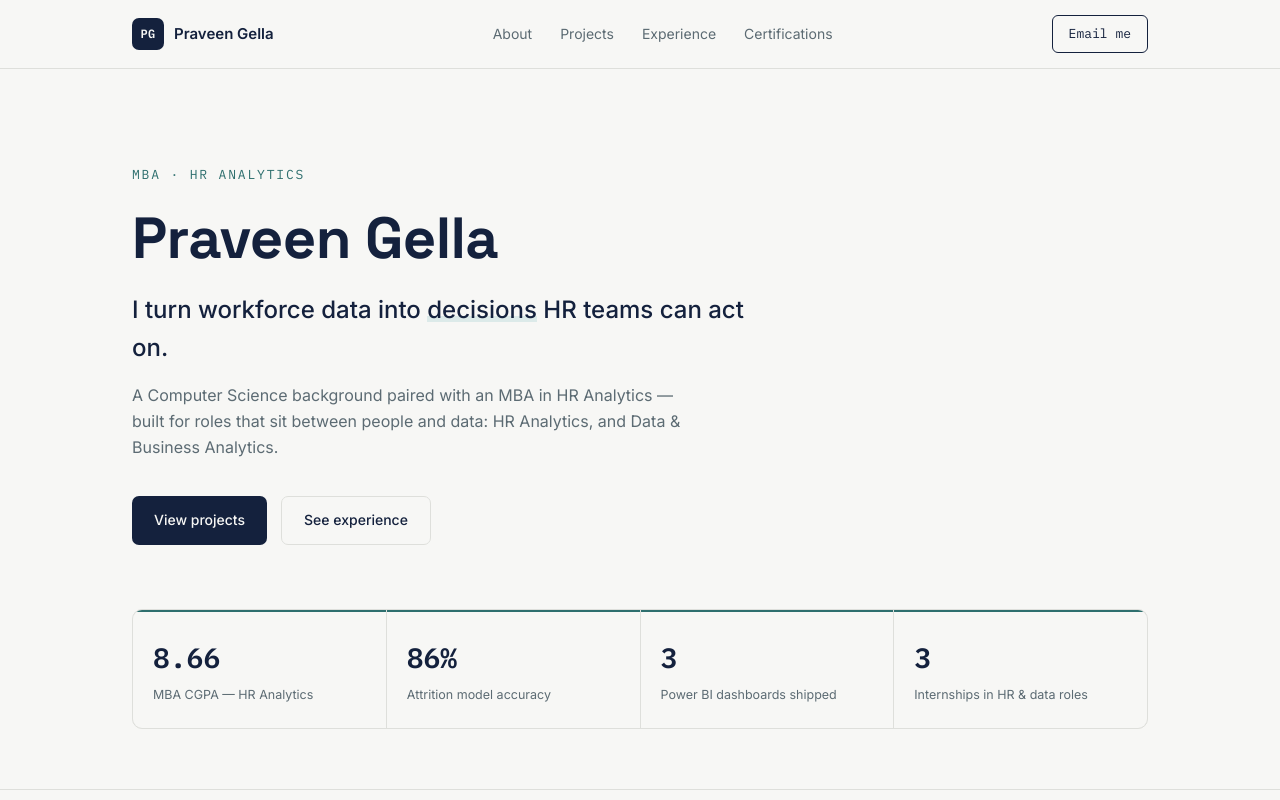
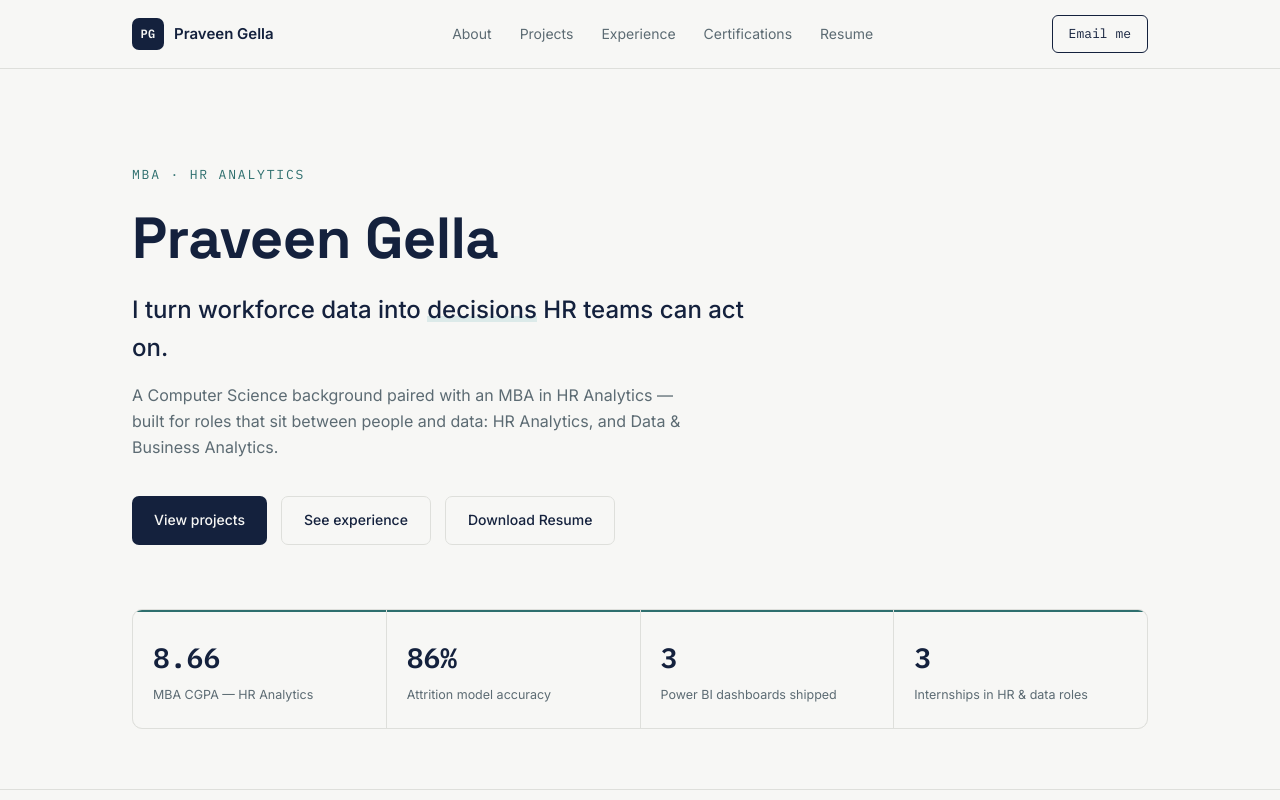
Before and after one commit to Praveen-Gella/Portfolio, a plain HTML site: page index.html in a window 1280 px wide. Shown: the top 800 px of the page. Drawn offline with Linux system fonts and the light colour scheme.

```diff
--- a/index.html
+++ b/index.html
@@ -455,6 +455,8 @@
       <a href="#projects">Projects</a>
       <a href="#experience">Experience</a>
       <a href="#certifications">Certifications</a>
+      <!-- ADDED RESUME LINK HERE -->
+      <a href="Praveen_Gella_Resume.pdf" target="_blank" rel="noopener">Resume</a>
     </nav>
     <a class="nav-cta" href="mailto:praveengella2002@gmail.com">Email me</a>
   </div>
@@ -469,6 +471,8 @@
     <div class="hero-ctas">
       <a class="btn btn-primary" href="#projects">View projects</a>
       <a class="btn btn-ghost" href="#experience">See experience</a>
+      <!-- ADDED RESUME BUTTON HERE -->
+      <a class="btn btn-ghost" href="Praveen_Gella_Resume.pdf" target="_blank" rel="noopener">Download Resume</a>
     </div>
     <div class="kpi-strip">
       <div class="kpi-tile">
@@ -695,6 +699,8 @@
       <div class="contact-links">
         <a class="btn btn-primary" href="mailto:praveengella2002@gmail.com">praveengella2002@gmail.com</a>
         <a class="btn btn-ghost" href="https://linkedin.com/in/praveengella" target="_blank" rel="noopener">LinkedIn</a>
+        <!-- ADDED RESUME BUTTON HERE -->
+        <a class="btn btn-ghost" href="Praveen_Gella_Resume.pdf" target="_blank" rel="noopener">Download Resume</a>
       </div>
       <div class="contact-meta">HYDERABAD, INDIA</div>
     </div>
```
